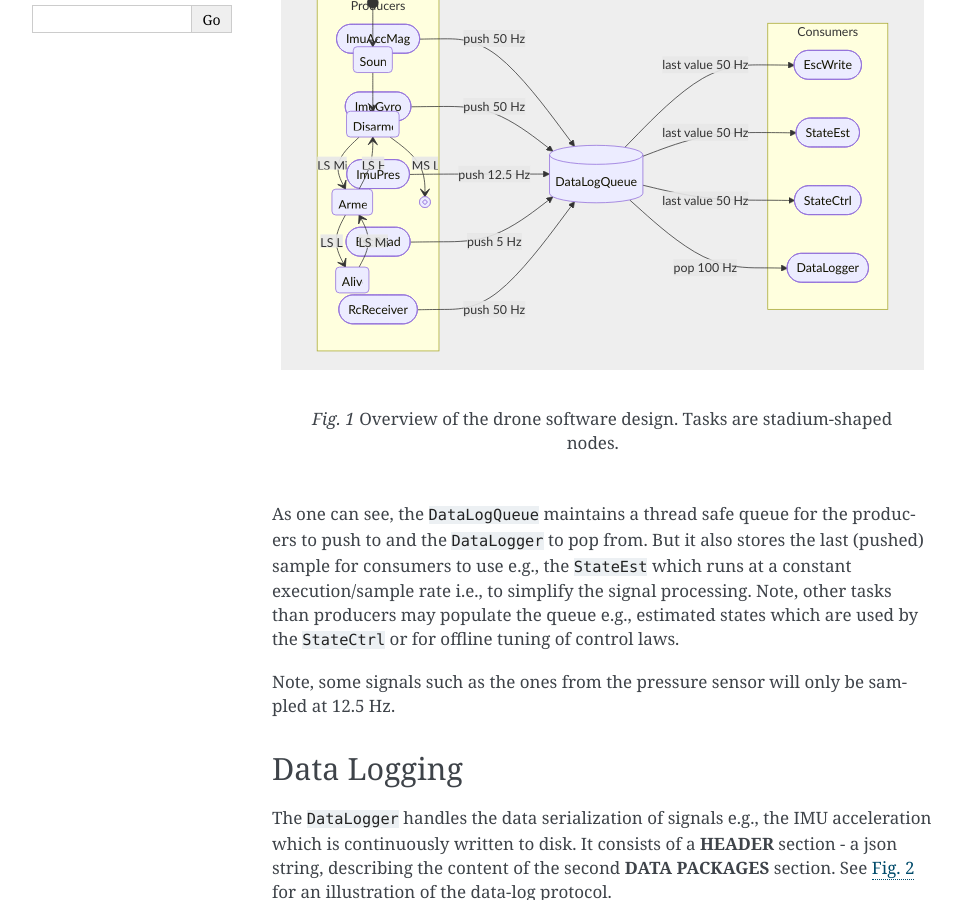
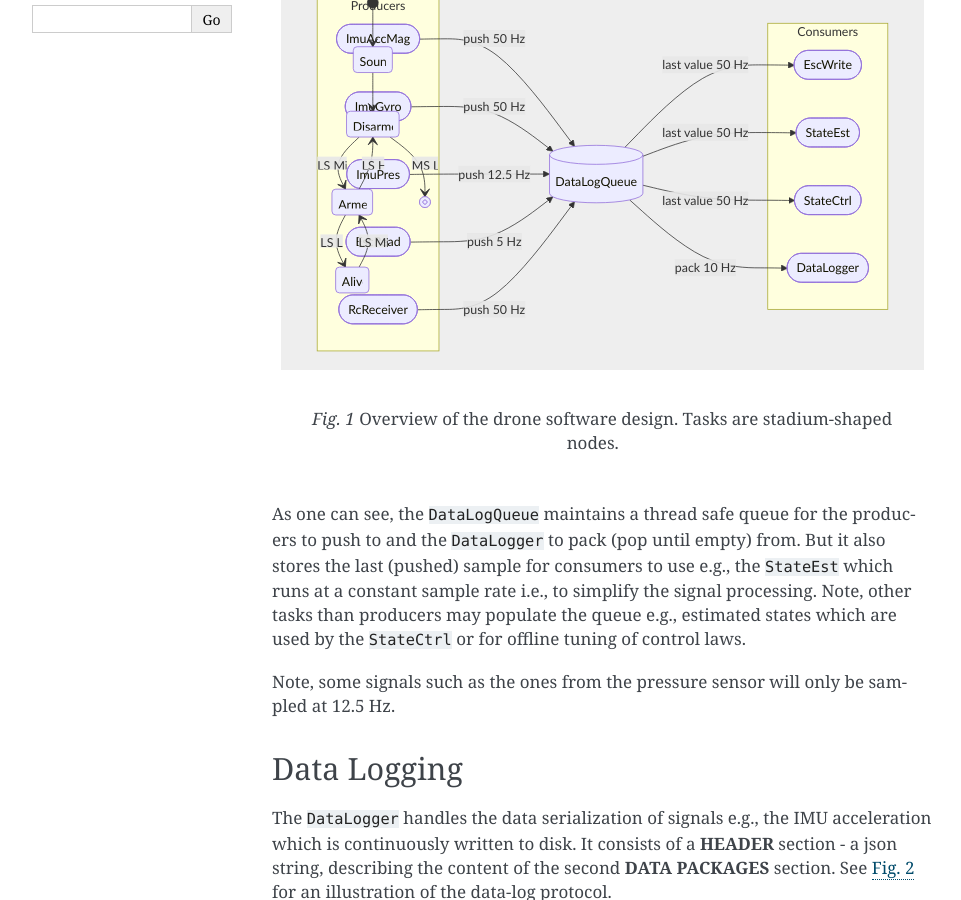
Before and after one commit to real-tintin/ugglan, a Sphinx documentation site: the page built from doc/source/software_design.rst, in a window 1280 px wide and 900 px high, scrolled down 327 px. Shown: the whole window, without its empty margins (148-1109 px from the left). Built offline with Sphinx 7.4.7, drawn with Linux system fonts in a browser that asks for light colours.

Commit message:
Lower exec rate of data logger to 10 Hz.
Change-Id: I0bed740e7172aa6743d54e19634d9911cceab2a8

```diff
--- a/doc/source/software_design.rst
+++ b/doc/source/software_design.rst
@@ -38,7 +38,7 @@ the consumers, see :numref:`drone_sw_design`.
         DataLogQueue -- last value 50 Hz --> StateEst
         DataLogQueue -- last value 50 Hz --> StateCtrl
         DataLogQueue -- last value 50 Hz --> EscWrite
-        DataLogQueue -- pop 100 Hz --> DataLogger
+        DataLogQueue -- pack 10 Hz --> DataLogger
 
         subgraph Producers
         ImuAccMag
@@ -56,8 +56,8 @@ the consumers, see :numref:`drone_sw_design`.
         end
 
 As one can see, the ``DataLogQueue`` maintains a thread safe queue for the producers to
-push to and the ``DataLogger`` to pop from. But it also stores the last (pushed) sample
-for consumers to use e.g., the ``StateEst`` which runs at a constant execution/sample
+push to and the ``DataLogger`` to pack (pop until empty) from. But it also stores the last
+(pushed) sample for consumers to use e.g., the ``StateEst`` which runs at a constant sample
 rate i.e., to simplify the signal processing. Note, other tasks than producers may populate
 the queue e.g., estimated states which are used by the ``StateCtrl`` or for offline
 tuning of control laws.
```
Also changed, not shown: 1 other file.
